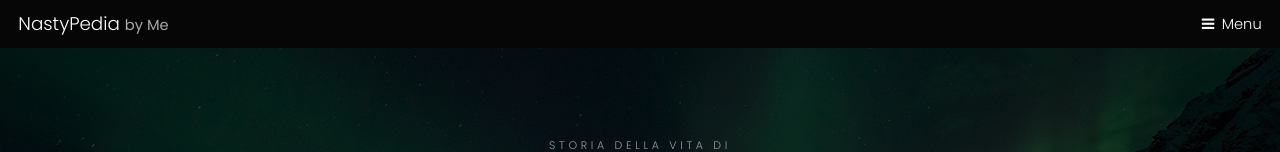
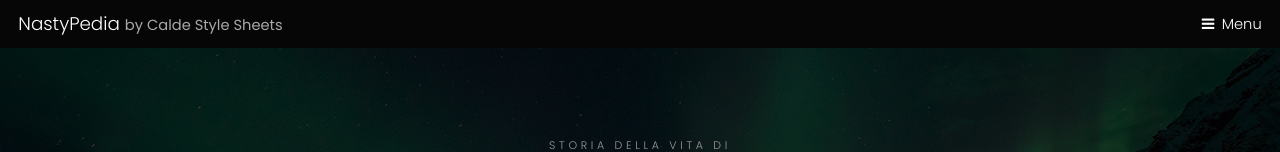
Before and after one commit to Nastypedia/Nastypedia.github.io, a plain HTML site: page generic.html in a window 1280 px wide. Shown: the top 152 px of the page. Drawn offline with Linux system fonts and the light colour scheme.

Commit message:
add creator
add creator

```diff
--- a/generic.html
+++ b/generic.html
@@ -15,7 +15,7 @@
 
 		<!-- Header -->
 			<header id="header">
-				<div class="logo"><a href="index.html">NastyPedia <span>by Me</span></a></div>
+				<div class="logo"><a href="index.html">NastyPedia <span>by Calde Style Sheets</span></a></div>
 				<a href="#menu">Menu</a>
 			</header>
 
```
